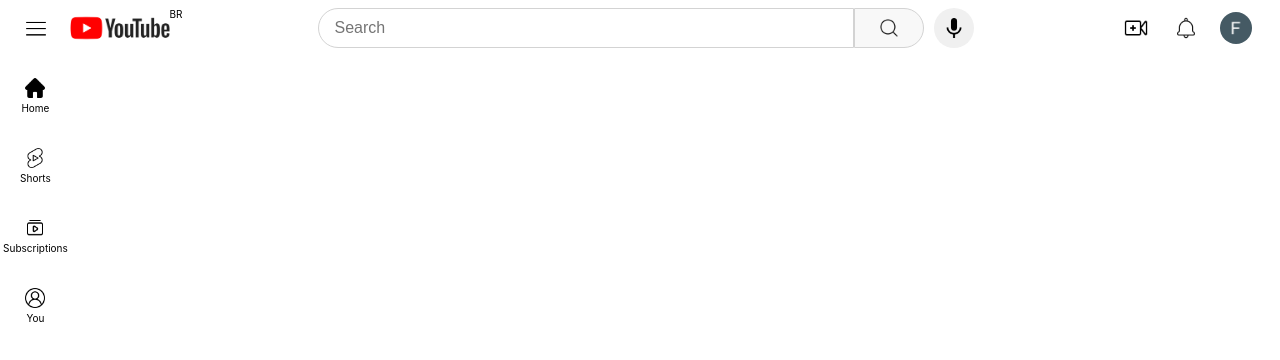
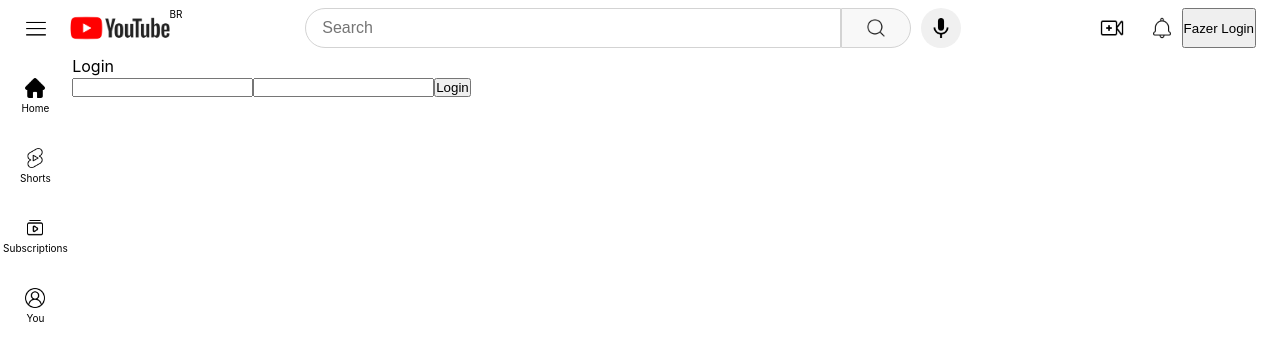
Before and after one commit to FabianoBS/youtube, a React (Create React App) app: page /login in a window 1280 px wide. Shown: the top 360 px of the page. Built offline with nearby package versions, Linux system fonts and the light colour scheme; no server answers.

Commit message:
login page and context create

```diff
--- a/package.json
+++ b/package.json
@@ -6,6 +6,7 @@
     "@testing-library/jest-dom": "^5.17.0",
     "@testing-library/react": "^13.4.0",
     "@testing-library/user-event": "^13.5.0",
+    "axios": "^1.7.7",
     "react": "^18.3.1",
     "react-dom": "^18.3.1",
     "react-router-dom": "^6.27.0",
--- a/src/App.js
+++ b/src/App.js
@@ -1,36 +1,37 @@
 import { useState } from "react";
+import { BrowserRouter, Route, Routes } from "react-router-dom";
+import { UserStorage } from "./context/userContext";
 import Header from "./components/header";
 import Menu from "./components/menu";
-import { BrowserRouter, Route, Routes } from "react-router-dom";
 import Home from "./pages/home";
 import Shorts from "./pages/shorts";
 import Subscriptions from "./pages/subscriptions";
 import You from "./pages/you";
+import Login from "./pages/login";
 
 function App() {
   const [openMenu, setOpenMenu] = useState(false);
 
-  // const toggleMenu = () => {
-  //   setCloseMenu(prevOpen => (prevOpen === '100px'? '250px' : '100px'));
-  // };
-
   return (
+    <UserStorage>
       <BrowserRouter>
         <div className="App">
           <Header openMenu={openMenu} setOpenMenu={setOpenMenu} />
           <div style={{ width: '100%', display: 'flex', height: 'calc(100vh - 56px)' }}>
             <Menu openMenu={openMenu} />
-          <div style={{ width: '100%', boxSizing: 'border-box', display: 'flex', justifyContent: 'center', overflowY: 'auto' }}>
+            <div style={{ width: '100%', boxSizing: 'border-box', overflowY: 'auto' }}>
               <Routes>
                 <Route path="/" element={<Home openMenu={openMenu} />} />
                 <Route path="/shorts" element={<Shorts />} />
                 <Route path="/subscriptions" element={<Subscriptions />} />
                 <Route path="/you" element={<You />} />
+                <Route path="/login" element={<Login />} />
               </Routes>
             </div>
           </div>
         </div>
       </BrowserRouter>
+    </UserStorage>
   );
 }
 
--- /dev/null
+++ b/src/api.ts
@@ -0,0 +1,11 @@
+import axios from 'axios';
+
+const api = axios.create({
+    baseURL: 'http://localhost:4000',
+    headers: {
+        'Acess-Control-Allow-Origin': '*',
+        'Content-Type': 'application/json'
+    }
+})
+
+export default api;
--- a/src/components/header/index.tsx
+++ b/src/components/header/index.tsx
@@ -1,4 +1,5 @@
-import { Container,
+import {
+    Container,
     LogoContainer,
     ButtonContainer,
     ButtonIcon,
@@ -18,6 +19,9 @@ import MicIcon from '../../assets/header/microfone-gravador.png';
 import VideoIcon from '../../assets/header/video.png';
 import NotificationIcon from '../../assets/header/sino.png';
 import UserPhoto from '../../assets/header/user-photo.png';
+import { useNavigate } from "react-router-dom";
+import { useContext } from "react";
+import { UserContext } from "../../context/userContext";
 
 interface IProps {
     openMenu: boolean;
@@ -25,6 +29,10 @@ interface IProps {
 }
 
 function Header({ openMenu, setOpenMenu }: IProps) {
+    const { login } = useContext(UserContext);
+
+    const navigate = useNavigate();
+
     return (
         <Container>
             <LogoContainer>
@@ -74,6 +82,8 @@ function Header({ openMenu, setOpenMenu }: IProps) {
                         <ButtonIcon alt="" src={NotificationIcon} />
                     </ButtonContent>
                 </ButtonContainer>
+
+                {login ?
                     <ButtonContainer margin='0 0 0 10px'>
                         <ButtonContent>
                             <img
@@ -83,6 +93,12 @@ function Header({ openMenu, setOpenMenu }: IProps) {
                             />
                         </ButtonContent>
                     </ButtonContainer>
+
+                :
+
+                <button onClick={() => navigate('/login')}>Fazer Login</button>
+                }
+
             </HeaderButtons>
 
         </Container>
--- /dev/null
+++ b/src/context/userContext.tsx
@@ -0,0 +1,44 @@
+import React, { createContext, useEffect, useState  } from 'react';
+import api from '../api';
+
+export const UserContext = createContext({} as any);
+
+export const UserStorage = ({ children }: any) => {
+    const [login, setLogin] = useState(false);
+    const [user, setUser] = useState({});
+    const [token, setToken] = useState(localStorage.getItem('token') as string);
+
+    const getUser = (token: string) => {
+        api.get('/user/get-user', {headers:{Authorization: token}}).then(({ data }) => {
+            setUser(data.user);
+            setLogin(true);
+        }).catch((error) => {
+            console.log('Usuário não autenticado', error)
+        })
+    }
+
+    useEffect(() => {
+        getUser(token);
+    },[token]);
+
+    const handleLogin = (email: string, password: string) => {
+        api.post('/user/sign-in', {email, password}).then(({ data }) => {
+            setLogin(true);
+            localStorage.setItem('token', data.token);
+            setToken(data.token);
+            getUser(data.token);
+        }).catch ((error) => {
+            console.log('Não foi possível fazer o login', error);
+        })
+    }
+
+    return (
+        <UserContext.Provider value={{
+            login,
+            user,
+            handleLogin
+        }}>
+            {children}
+        </UserContext.Provider>
+    )
+}
--- /dev/null
+++ b/src/pages/login/index.tsx
@@ -0,0 +1,19 @@
+import { useContext, useState } from "react";
+import { UserContext } from "../../context/userContext";
+
+function Login() {
+    const { handleLogin } = useContext(UserContext);
+
+    const [email, setEmail] = useState('');
+    const [password, setPassword] = useState('');
+
+    return (
+        <>
+            <div>Login</div>
+            <input type="email" value={email} onChange={(e) => setEmail(e.target.value)} />
+            <input type="password" value={password} onChange={(e) => setPassword(e.target.value)}  />
+            <button onClick={() => handleLogin(email, password)}>Login</button>
+        </>
+    )
+}
+export default Login;
```
Also changed, not shown: 1 other file (tests, documents, lock files or other folders). Lines whose indentation alone changed are shown as unchanged.
